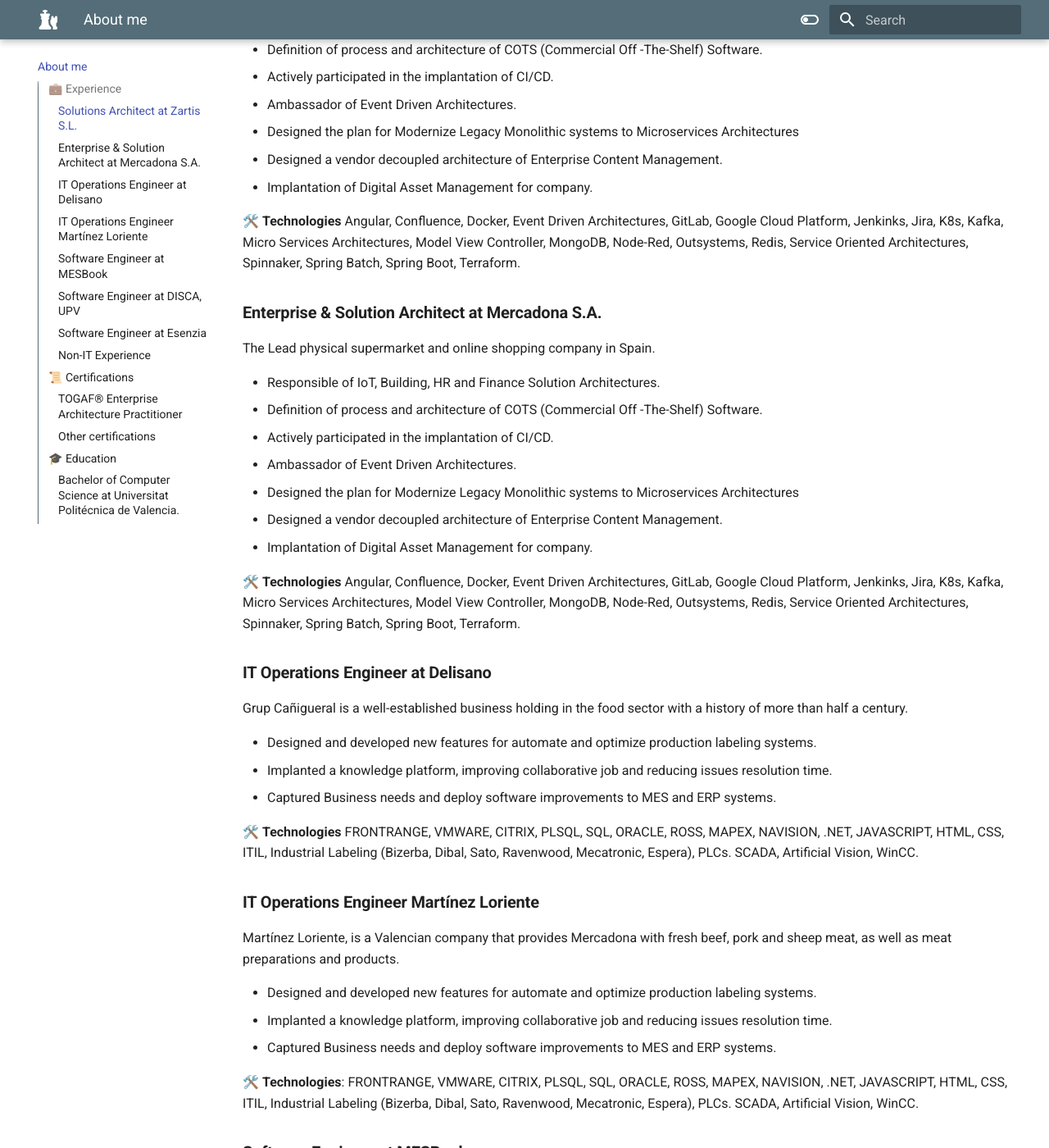
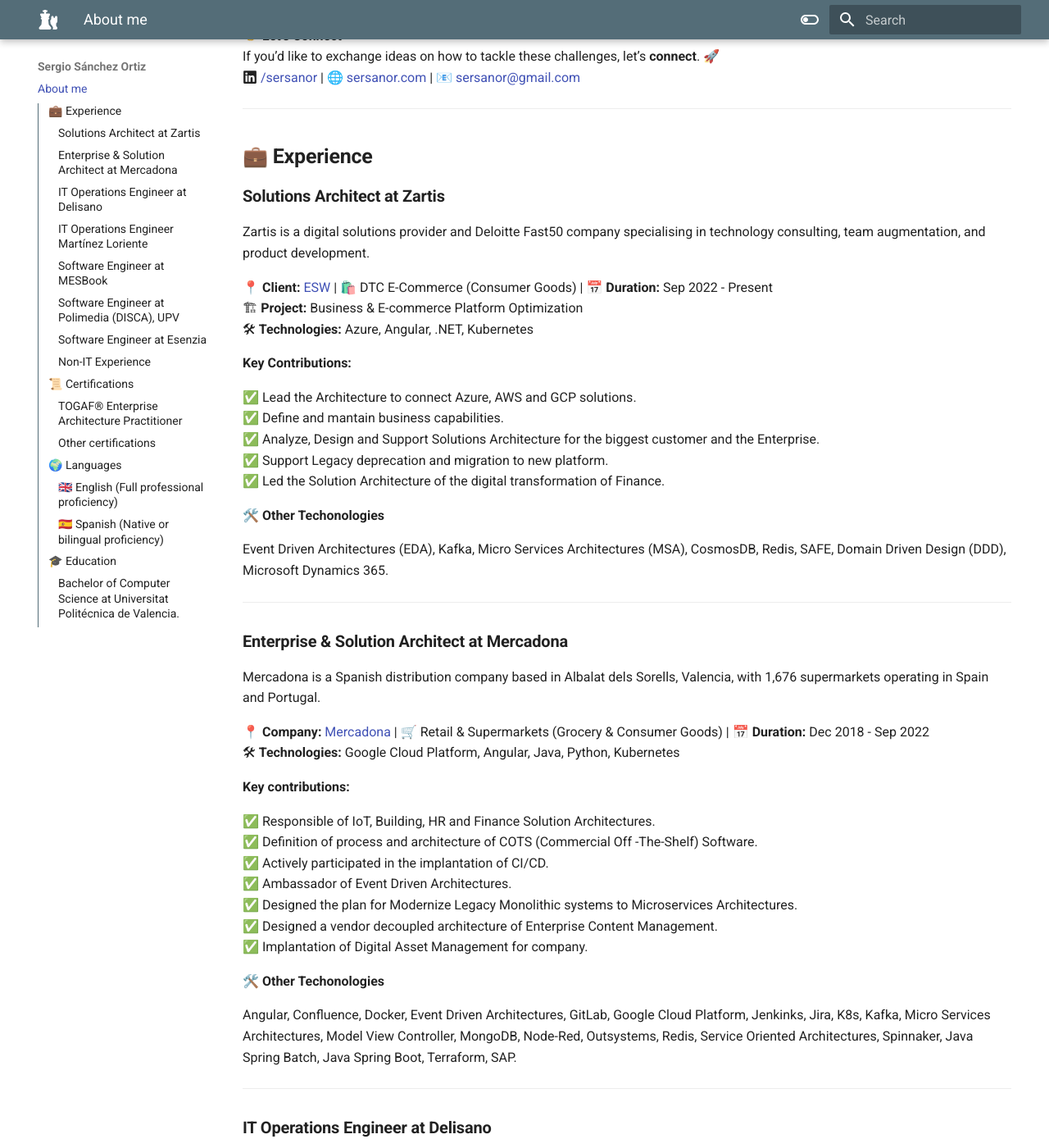
Before and after one commit to sersanor/sersanor.github.io, an MkDocs documentation site: the page built from docs/index.md, in a window 1280 px wide and 1400 px high, scrolled down 469 px. Shown: the whole window at 82% size. Built offline with MkDocs 1.6.1 and Material for MkDocs 9.7.7, drawn with Linux system fonts in a browser that asks for light colours; some of the changed text lies outside the part shown.

Commit message:
docs: updated resume

```diff
--- a/docs/index.md
+++ b/docs/index.md
@@ -2,88 +2,164 @@
 
 ![Sergio Sánchez Ortiz](./assets/sergio-sanchez-ortiz.webp){ align=right }
 
-Pragmatic Architect with +6 years of experience in Retail and Industry companies with in-depth understanding of software development and systems design for resolving problems and improving customer satisfaction.
+🚀 **Digital Transformation is More Than Just Technology**
+
+Many companies embark on digital transformation by investing in tools without a clear vision, leading to technological silos, misalignment with business goals, and limited scalability. Without a well-defined architecture, innovation becomes a challenge rather than an advantage.
+
+**This is where I come in.** With +8 years of experience I’ve worked with companies across various industries (E-Commerce, Retail, Manufacturing), helping them turn technology into a true driver of transformation. My approach blends:
+
+🔹 **Strategic Vision** → Understanding the business before designing the solution.
+🔹 **Pragmatic Mindset** → It’s not about the latest technology, but the right one.
+🔹 **Architecture with Impact** → Designs that create value from day one.
+
+🤝 **Let’s Connect**
+If you’d like to exchange ideas on how to tackle these challenges, let’s **connect**. 🚀
+  :fontawesome-brands-linkedin: [/sersanor](https://www.linkedin.com/in/sersanor/) | 🌐 [sersanor.com](https://sersanor.com)  |  📧 [sersanor@gmail.com](mailto:sersanor@gmail.com)
+
+---
 
 ## 💼 **Experience**
 
-### **Solutions Architect at Zartis S.L.**
-The Lead physical supermarket and online shopping company in Spain.
+### **Solutions Architect at Zartis**
 
-- Responsible of IoT, Building, HR and Finance Solution Architectures.
-- Definition of process and architecture of COTS (Commercial Off -The-Shelf) Software.
-- Actively participated in the implantation of CI/CD.
-- Ambassador of Event Driven Architectures.
-- Designed the plan for Modernize Legacy Monolithic systems to Microservices Architectures
-- Designed a vendor decoupled architecture of Enterprise Content Management.
-- Implantation of Digital Asset Management for company.
+Zartis is a digital solutions provider and Deloitte Fast50 company specialising in technology consulting, team augmentation, and product development.
 
-🛠️ **Technologies**  Angular, Confluence, Docker, Event Driven Architectures, GitLab, Google Cloud Platform, Jenkinks, Jira, K8s, Kafka, Micro Services Architectures, Model View Controller, MongoDB, Node-Red, Outsystems, Redis, Service Oriented Architectures, Spinnaker, Spring Batch, Spring Boot, Terraform.
+📍 **Client:** [ESW](https://esw.com/about-us/) | 🛍️ DTC E-Commerce (Consumer Goods) | 📅 **Duration:** Sep 2022 - Present
+🏗 **Project:** Business & E-commerce Platform Optimization
+🛠 **Technologies:** Azure, Angular, .NET, Kubernetes
 
-### **Enterprise & Solution Architect at Mercadona S.A.**
-The Lead physical supermarket and online shopping company in Spain.
+**Key Contributions:**
 
-- Responsible of IoT, Building, HR and Finance Solution Architectures.
-- Definition of process and architecture of COTS (Commercial Off -The-Shelf) Software.
-- Actively participated in the implantation of CI/CD.
-- Ambassador of Event Driven Architectures.
-- Designed the plan for Modernize Legacy Monolithic systems to Microservices Architectures
-- Designed a vendor decoupled architecture of Enterprise Content Management.
-- Implantation of Digital Asset Management for company.
+✅ Lead the Architecture to connect Azure, AWS and GCP solutions.
+✅ Define and mantain business capabilities.
+✅ Analyze, Design and Support Solutions Architecture for the biggest customer and the Enterprise.
+✅ Support Legacy deprecation and migration to new platform.
+✅ Led the Solution Architecture of the digital transformation of Finance.
 
-🛠️ **Technologies**  Angular, Confluence, Docker, Event Driven Architectures, GitLab, Google Cloud Platform, Jenkinks, Jira, K8s, Kafka, Micro Services Architectures, Model View Controller, MongoDB, Node-Red, Outsystems, Redis, Service Oriented Architectures, Spinnaker, Spring Batch, Spring Boot, Terraform.
+🛠️ **Other Techonologies**
+
+Event Driven Architectures (EDA), Kafka, Micro Services Architectures (MSA), CosmosDB, Redis, SAFE, Domain Driven Design (DDD), Microsoft Dynamics 365.
+
+---
+
+### **Enterprise & Solution Architect at Mercadona**
+
+Mercadona is a Spanish distribution company based in Albalat dels Sorells, Valencia, with 1,676 supermarkets operating in Spain and Portugal.
+
+📍 **Company:** [Mercadona](https://info.mercadona.es/en/who-we-are) | 🛒 Retail & Supermarkets (Grocery & Consumer Goods)  | 📅 **Duration:** Dec 2018 - Sep 2022
+🛠 **Technologies:** Google Cloud Platform, Angular, Java, Python, Kubernetes
+
+**Key contributions:**
+
+✅ Responsible of IoT, Building, HR and Finance Solution Architectures.
+✅ Definition of process and architecture of COTS (Commercial Off -The-Shelf) Software.
+✅ Actively participated in the implantation of CI/CD.
+✅ Ambassador of Event Driven Architectures.
+✅ Designed the plan for Modernize Legacy Monolithic systems to Microservices Architectures.
+✅ Designed a vendor decoupled architecture of Enterprise Content Management.
+✅ Implantation of Digital Asset Management for company.
+
+🛠️ **Other Techonologies**
+
+Angular, Confluence, Docker, Event Driven Architectures, GitLab, Google Cloud Platform, Jenkinks, Jira, K8s, Kafka, Micro Services Architectures, Model View Controller, MongoDB, Node-Red, Outsystems, Redis, Service Oriented Architectures, Spinnaker, Java Spring Batch, Java Spring Boot, Terraform, SAP.
+
+---
 
 ### **IT Operations Engineer at Delisano**
 
-Grup Cañigueral is a well-established business holding in the food sector with a history of more than half a century.
+Frescos Delisano, part of Grupo Cañigueral, is a company based in Cheste (Valencia) specializing in pork cutting and packaging, as well as processed meat products, with an annual production of 79 million kilos.
 
-- Designed and developed new features for automate and optimize production labeling systems.
-- Implanted a knowledge platform, improving collaborative job and reducing issues resolution time.
-- Captured Business needs and deploy software improvements to MES and ERP systems.
+📍 **Company:** [Delisano](https://www.costabravafoods.com/en/grup-canigueral/) | 🥩 Meat Industry & Cured Products  | 📅 **Duration:** Oct 2016 - Dec 2017
+🛠 **Technologies:** .NET, Navision, WinCC
 
-🛠️ **Technologies** FRONTRANGE, VMWARE, CITRIX, PLSQL, SQL, ORACLE, ROSS, MAPEX, NAVISION, .NET, JAVASCRIPT, HTML, CSS, ITIL, Industrial Labeling (Bizerba, Dibal, Sato, Ravenwood, Mecatronic, Espera), PLCs. SCADA, Artificial Vision, WinCC.
+**Key contributions:**
 
+✅ Designed and developed new features for automate and optimize production labeling systems.
+✅ Implanted a knowledge platform, improving collaborative job and reducing issues resolution time.
+✅ Captured Business needs and deploy software improvements to MES and ERP systems.
+
+🛠️ **Other Techonologies**
+
+FRONTRANGE, VMWARE, CITRIX, PLSQL, SQL, ORACLE, ROSS, MAPEX, NAVISION, .NET, JAVASCRIPT, HTML, CSS, ITIL, Industrial Labeling (Bizerba, Dibal, Sato, Ravenwood, Mecatronic, Espera), PLCs. SCADA, Artificial Vision, WinCC.
+
+---
 
 ### **IT Operations Engineer Martínez Loriente**
 
-Martínez Loriente, is a Valencian company that provides Mercadona with fresh beef, pork and sheep meat, as well as meat preparations and products.
+Martinez Loriente is a leading European meat products company, founded in 2000 to supply Mercadona, with automated production plants in Spain and a workforce of over 1,500.
 
-- Designed and developed new features for automate and optimize production labeling systems.
-- Implanted a knowledge platform, improving collaborative job and reducing issues resolution time.
-- Captured Business needs and deploy software improvements to MES and ERP systems.
+📍 **Company:** [Martínez Loriente](https://www.costabravafoods.com/en/grup-canigueral/) | 🥩 Meat Industry & Cured Products  | 📅 **Duration:** Jun 2016 - Oct 2016
+🛠 **Technologies:** .NET, Navision, WinCC
 
-🛠️ **Technologies**: FRONTRANGE, VMWARE, CITRIX, PLSQL, SQL, ORACLE, ROSS, MAPEX, NAVISION, .NET, JAVASCRIPT, HTML, CSS, ITIL, Industrial Labeling (Bizerba, Dibal, Sato, Ravenwood, Mecatronic, Espera), PLCs. SCADA, Artificial Vision, WinCC.
+**Key contributions:**
 
+✅ Designed and developed new features for automate and optimize production labeling systems.
+✅ Implanted a knowledge platform, improving collaborative job and reducing issues resolution time.
+✅ Captured Business needs and deploy software improvements to MES and ERP systems.
+
+🛠️ **Other Techonologies**
+
+FRONTRANGE, VMWARE, CITRIX, PLSQL, SQL, ORACLE, ROSS, MAPEX, NAVISION, .NET, JAVASCRIPT, HTML, CSS, ITIL, Industrial Labeling (Bizerba, Dibal, Sato, Ravenwood, Mecatronic, Espera), PLCs. SCADA, Artificial Vision, WinCC.
+
+---
 
 ### **Software Engineer at MESBook**
 
-MESbook is a real-time manufacturing management system. It is the perfect tool to improve productivity, quality and reduce the deviations of costs of an industrial company.
+MESbook is a real-time factory management system (MES/MOM software) that provides Industry 4.0 solutions by collecting machine data to improve productivity and reduce manufacturing costs.
 
-- Developed and deployed continuous improvement for a MES Platform.
-- Adopted Agile culture for improve Software Development Life Cycle.
-- Captured and Document business requirements and plan for software sprints.
+📍 **Company:** [MESBook](https://mesbook.com/en/sistema-mes/) | 🏭 Manufacturing Execution Systems (MES) & Smart Factories  | 📅 **Duration:** Jul 2015 - Dec 2015
+🛠 **Technologies:** .NET, Angular, MVC
 
-🛠️ **Technologies** .NET, MVC, SQL, LINQ, JAVASCRIPT, HTML, CSS, JQUERY, ANGULAR, JIRA, SVN.
+**Key contributions:**
 
-### **Software Engineer at DISCA, UPV**
+✅ Developed and deployed continuous improvement for a MES/MOM Platform.
+✅ Adopted Agile culture to improve Software Development Life Cycle.
+✅ Captured and Document business requirements and plan for software sprints.
 
-Opencast is a flexible, scalable and reliable video management, distribution and capture system for academic institutions. Opencast is created by a growing community of developers in collaboration with universities and leading organizations around the world.
+🛠️ **Other Techonologies**
 
-- Actively participated/developed in the OPENCAST international project (open-source video player).
-- Designed and developed plugins for improve user experience.
-- Assisted in provided guidance and training to end customer along with getting feedback for continuous improvement.
+.NET, MVC, SQL, LINQ, JAVASCRIPT, HTML, CSS, JQUERY, ANGULAR, JIRA, SVN.
 
-🛠️ **Technologies** JAVASCRIPT, NODEJS, JQUERY, ANGULARJS, GRUNTJS, MONGODB, GIT, EXPRESS, HTML, CSS, SCRUM.
+---
+
+### **Software Engineer at Polimedia (DISCA), UPV**
+
+Polimedia is a system developed at the Universitat Politècnica de València (UPV) for creating multimedia content to support in-person teaching, from material preparation to distribution via TV, Internet, and CDs.
+
+📍 **Company:** [DISCA - UPV](https://paellaplayer.upv.es/) | 🎓 EdTech & 📹 Video Management Systems | 📅 **Duration:** Sep 2014 - Jul 2015
+🏗 **Project:** [Opencast (Open Source Video Management)](https://opencast.org/)
+🛠 **Technologies:** AngularJS, NodeJS, MongoDB
+
+**Key contributions:**
+
+✅ Actively participated/developed in the OPENCAST international project (open-source video player).
+✅ Designed and developed plugins to improve user experience.
+✅ Provided guidance and training to end customer along with getting feedback for continuous improvement.
+
+🛠️ **Other Techonologies**
+
+JAVASCRIPT, NODEJS, JQUERY, ANGULARJS, GRUNTJS, MONGODB, GIT, EXPRESS, HTML, CSS, SCRUM.
+
+---
 
 ### **Software Engineer at Esenzia**
 
-Company dedicated to providing web solutions and low-cost hosting to small businesses and local businesses that want to have a presence on the Internet.
+A company specializing in web solutions and affordable hosting services for small and local businesses seeking to establish a strong online presence.
 
-- Automate infrastructure provisioning for improve end-to-end time to market.
-- Developed e-commerce and Websites leaning on CMS platforms.
-- Provided a first line of customer support.
+📍 **Company:** Esenzia | 💻 Web Development & 🌐 Digital Services for SMBs | 📅 **Duration:** Jun 2011 - Oct 2012
+🛠 **Technologies:** CMS, PHP, SQL
 
-🛠️ **Technologies**: CMS (Wordpress, Drupal, Joomla, e-Commerce. Prestashop, Moddle), PHP, SQL, LINUX, CPANEL, PLESK.
+**Key contributions:**
 
+✅ Automated infrastructure provisioning to improve end-to-end time to market.
+✅ Developed e-commerce and Websites using CMS platforms.
+✅ Provided a first line of customer support.
+
+🛠️ **Other Techonologies**
+
+CMS (Wordpress, Drupal, Joomla, e-Commerce. Prestashop, Moddle), PHP, SQL, LINUX, CPANEL, PLESK.
+
+---
 
 ### **Non-IT Experience**
 
@@ -95,6 +171,8 @@
     - Maintenance Operator - TE Connectivity (2008)
     - AC Equipment Installer - Panasonic Co. (2004-2006)
 
+---
+
 ## 📜 **Certifications**
 
 ### [TOGAF® Enterprise Architecture Practitioner](https://www.credly.com/badges/09326363-51a2-4e4e-9c51-d1d3b3cac7b4/linked_in_profile)
@@ -105,7 +183,18 @@
 - COMPETENCIAS PROFESIONALES: La Inteligencia Emocional
 - Gestión eficaz del tiempo para mejorar tu rendimiento
 
+---
+
+## 🌍 **Languages**
+
+### 🇬🇧 **English** (Full professional proficiency)
+### 🇪🇸 **Spanish** (Native or bilingual proficiency)
+
+---
 
 ## 🎓 **Education**
 
 ### **Bachelor of Computer Science** at *Universitat Politécnica de Valencia*.
+
+**Specialization:** Industrial Computing (Robotics and Computer Graphics).
+**Final Project:** [Augmented reality for historic buildings in Valencia APP](https://riunet.upv.es/handle/10251/56027)
--- a/mkdocs.yml
+++ b/mkdocs.yml
@@ -13,11 +13,8 @@
   - icon: fontawesome/brands/linkedin
     link: https://www.linkedin.com/in/sersanor/
     name: Sergio Sánchez LinkedIn Profile
-  - icon: fontawesome/solid/globe
-    link: https://sersanor.com
-    name: Sergio Sánchez Personal Website
   - icon: fontawesome/solid/envelope
-    link: mailto://sersanor@gmail.com
+    link: mailto:sersanor@gmail.com
     name: Send email to Sergio Sánchez
 
 theme:
@@ -28,12 +25,12 @@
   features:
     - content.code.annotate
     # - content.tabs.link
-    # - header.autohide
+    #- header.autohide
     # - navigation.expand
     # - navigation.indexes
     # - navigation.instant
     - navigation.sections
-    - navigation.tabs
+    #- navigation.tabs
     #- navigation.tabs.sticky
     - navigation.top
     # - navigation.tracking
@@ -71,9 +68,9 @@
 
 nav:
   - About me: index.md
-  # - Architecture:
-  #   - architecture/index.md
-  #   - Patterns: architecture/patterns.md
+  #- Architecture:
+  #  - architecture/index.md
+  #- Patterns: architecture/patterns.md
   # - Blog:
   #   - blog/index.md
   #   - 2022:
```
